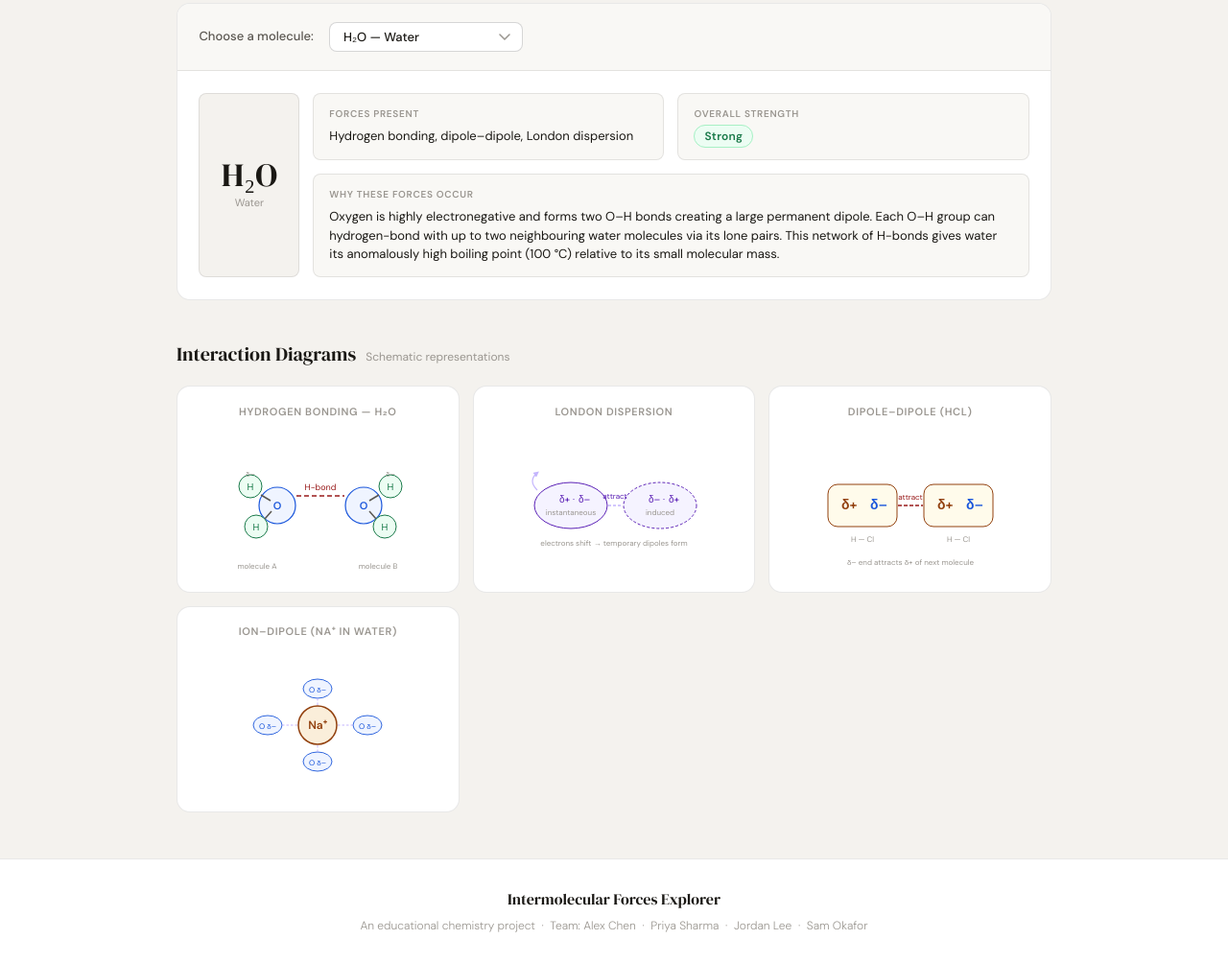
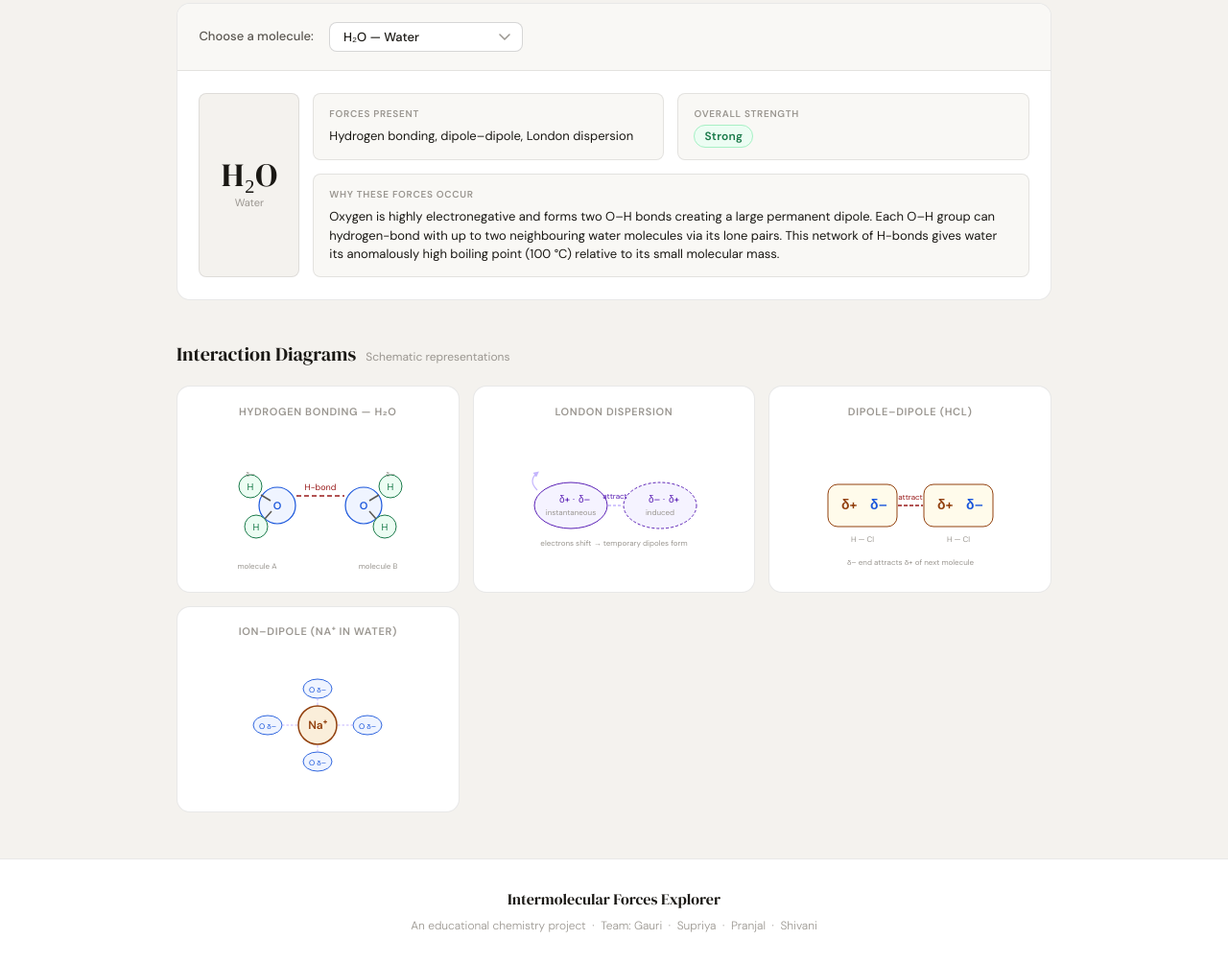
Before and after one commit to gauri25bce10070/Intermolecular-forces-explorer, a plain HTML site: page intermolecular_forces_explorer.html in a window 1280 px wide. Shown: the part 722-1726 px from the top of the page at 96% size. Drawn offline with Linux system fonts and the light colour scheme.

Commit message:
Update intermolecular_forces_explorer.html

```diff
--- a/intermolecular_forces_explorer.html
+++ b/intermolecular_forces_explorer.html
@@ -574,7 +574,7 @@
 <footer>
   <div class="footer-inner">
     <div class="footer-name">Intermolecular Forces Explorer</div>
-    <div class="footer-team">An educational chemistry project &nbsp;·&nbsp; Team: Alex Chen &nbsp;·&nbsp; Priya Sharma &nbsp;·&nbsp; Jordan Lee &nbsp;·&nbsp; Sam Okafor</div>
+    <div class="footer-team">An educational chemistry project &nbsp;·&nbsp; Team: Gauri &nbsp;·&nbsp; Supriya &nbsp;·&nbsp; Pranjal &nbsp;·&nbsp; Shivani</div>
   </div>
 </footer>
 
```
